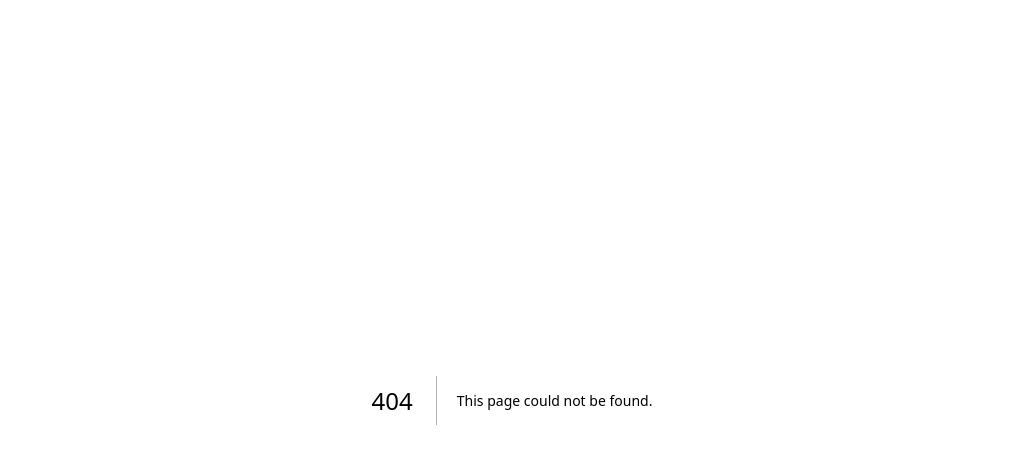
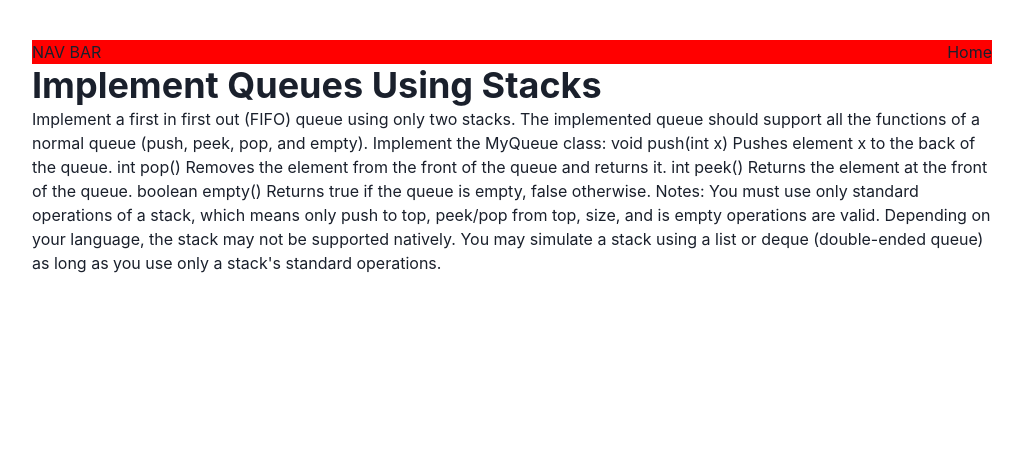
Before and after one commit to William-Schutte/leet-code-workbook, a Next.js app: page /problems/implementQueueUsingStacks in a window 1280 px wide. Before the commit this address had no page. Shown: the top 464 px of the page, without its empty margins (128-1151 px from the left). Built offline with nearby package versions, Linux system fonts and the light colour scheme.

Commit message:
problem: Implement Queue Using Stacks

```diff
--- /dev/null
+++ b/pages/problems/implementQueueUsingStacks/index.tsx
@@ -0,0 +1,24 @@
+import { Heading, Text } from "@chakra-ui/react";
+import Layout from "../../layout";
+
+export default function ImplementQueueUsingStacks() {
+  return (
+    <Layout>
+      <Heading>Implement Queues Using Stacks</Heading>
+      <Text>
+        Implement a first in first out (FIFO) queue using only two stacks. The
+        implemented queue should support all the functions of a normal queue
+        (push, peek, pop, and empty). Implement the MyQueue class: void push(int
+        x) Pushes element x to the back of the queue. int pop() Removes the
+        element from the front of the queue and returns it. int peek() Returns
+        the element at the front of the queue. boolean empty() Returns true if
+        the queue is empty, false otherwise. Notes: You must use only standard
+        operations of a stack, which means only push to top, peek/pop from top,
+        size, and is empty operations are valid. Depending on your language, the
+        stack may not be supported natively. You may simulate a stack using a
+        list or deque (double-ended queue) as long as you use only a stack's
+        standard operations.
+      </Text>
+    </Layout>
+  );
+}
```
Also changed, not shown: pages/problems/implementQueueUsingStacks/work.js (added, +43 -0 lines).
